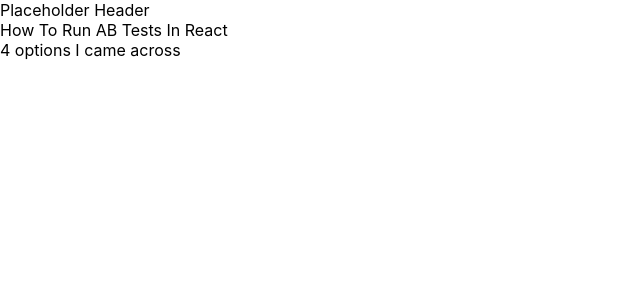
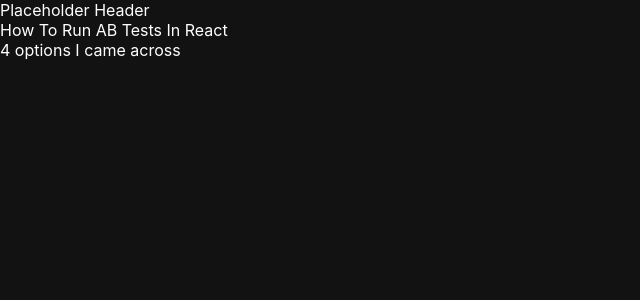
Before and after one commit to brossdev/next-blog, a Next.js app: page /blog in a window 1280 px wide. Shown: the top 300 px of the page, without its empty margins (0-640 px from the left). Built offline with nearby package versions, Linux system fonts and the light colour scheme.

Commit message:
feat: update app page to use theme provider

```diff
--- a/pages/_app.tsx
+++ b/pages/_app.tsx
@@ -1,7 +1,13 @@
+import { ThemeProvider } from 'next-themes';
+import type { AppProps } from 'next/app';
 import '../styles/globals.css'
-import type { AppProps } from 'next/app'
 
-function MyApp({ Component, pageProps }: AppProps) {
-  return <Component {...pageProps} />
+const MyApp = ({ Component, pageProps }: AppProps) => {
+    return (
+        <ThemeProvider attribute="class" enableSystem={false} defaultTheme="dark">
+            <Component {...pageProps} />
+        </ThemeProvider>
+    )
 }
+
 export default MyApp
```
